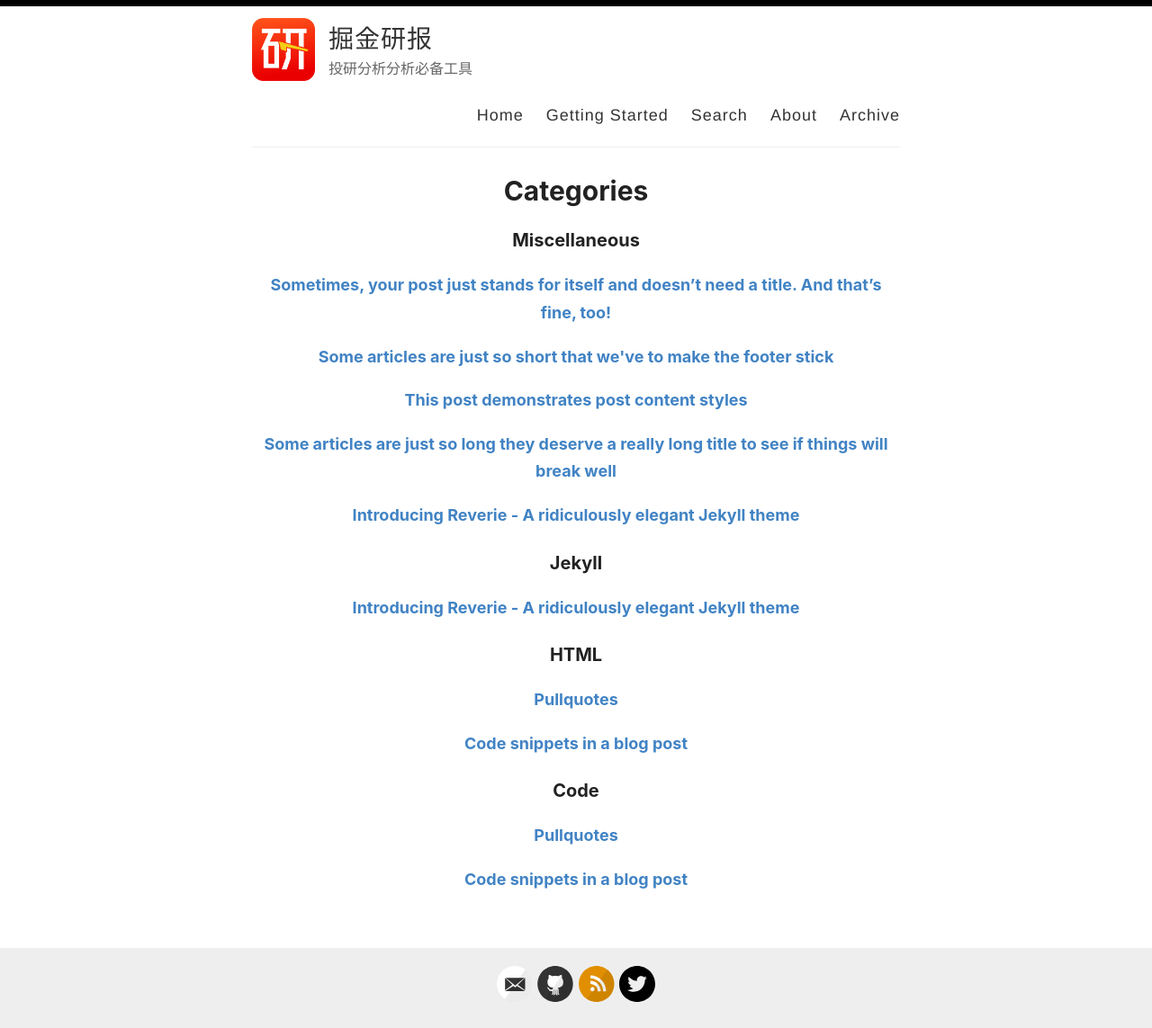
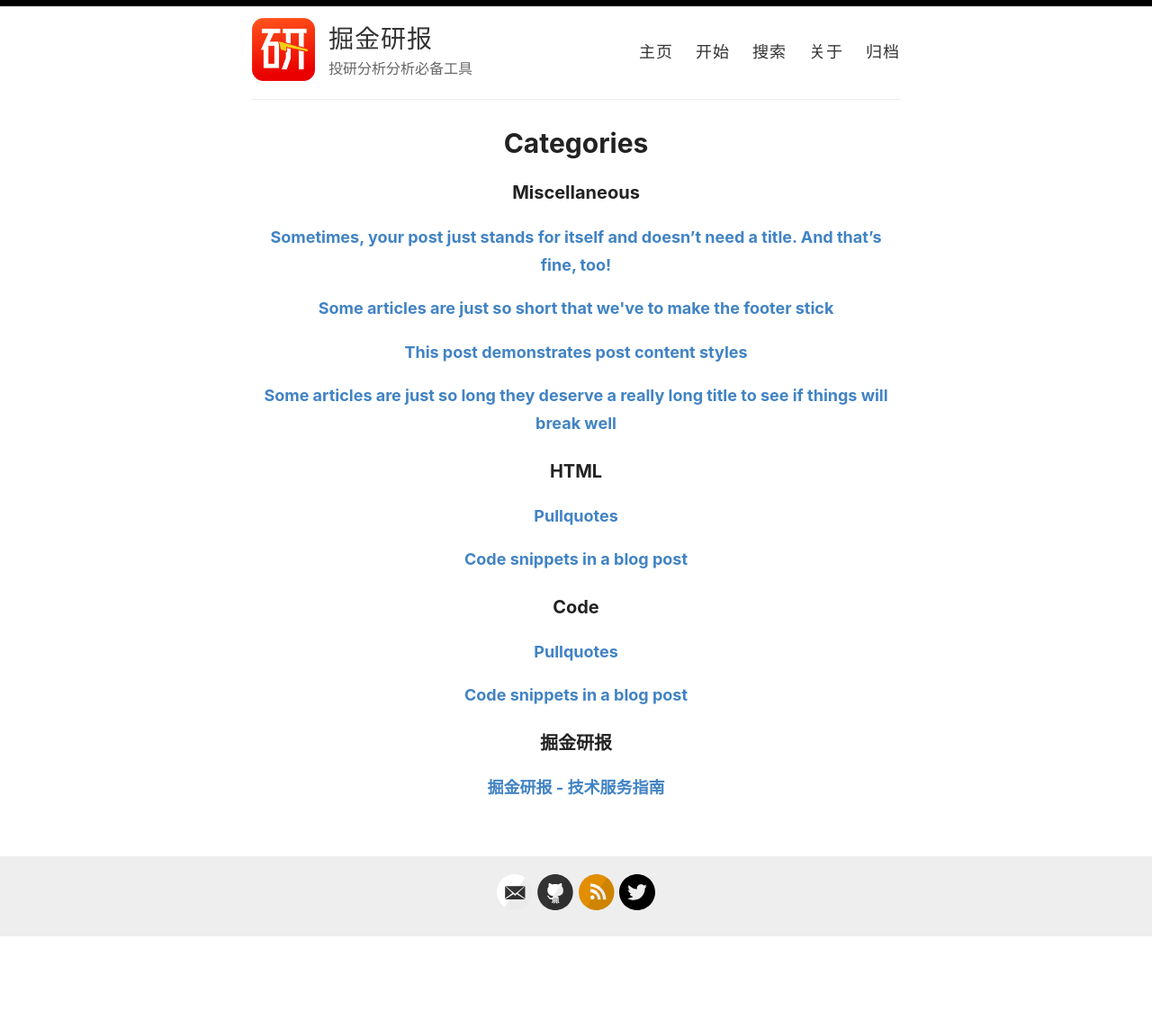
Before and after one commit to gushitong/gushitong.github.io, a Jekyll site: the page built from _pages/categories.md, in a window 1280 px wide. Shown: the whole page at 90% size. Built offline with Jekyll 4.4.1, drawn with Linux system fonts in a browser that asks for light colours; after the commit the page ends 1041 px from its top, so only the background shows below that; some of the changed lines change nothing that is shown.

Commit message:
juejin-guide.md

````diff
--- a/_layouts/default.html
+++ b/_layouts/default.html
@@ -28,11 +28,11 @@
             </div>
 
             <nav>
-              <a href="{{ site.baseurl }}/">Home</a>
-              <a href="{{ site.baseurl }}/getting-started">Getting Started</a>
-              <a href="{{ site.baseurl }}/search">Search</a>
-              <a href="{{ site.baseurl }}/about">About</a>
-              <a href="{{ site.baseurl }}/archive">Archive</a>
+              <a href="{{ site.baseurl }}/">主页</a>
+              <a href="{{ site.baseurl }}/getting-started">开始</a>
+              <a href="{{ site.baseurl }}/search">搜索</a>
+              <a href="{{ site.baseurl }}/about">关于</a>
+              <a href="{{ site.baseurl }}/archive">归档</a>
             </nav>
           </header>
         </div>
--- a/_posts/2019-02-13-introducing-reverie-jekyll-theme.md
+++ /dev/null
@@ -1,85 +0,0 @@
----
-layout: post
-title: Introducing Reverie - A ridiculously elegant Jekyll theme
-categories: [Miscellaneous, Jekyll]
----
-
-[Reverie](https://github.com/amitmerchant1990/reverie) is a [Jekyll](https://jekyllrb.com/)-powered theme which is simple and opinionated. It's actually a fork of [jekyll-now](https://github.com/barryclark/jekyll-now) with some additional features and personal touches which I've implemented to suit my needs for my blog.
-
-This is a plug-and-play Jekyll theme which you can use on GitHub Pages without even setting up a local environment.
-
-![](/images/reverie-demo.png)
-
-## Features overview
-
-- Command-line free fork-first workflow, using GitHub.com to create, customize and post to your blog
-- Fully responsive and mobile optimized base theme
-- Sass/Coffeescript support using Jekyll 2.0
-- Free hosting on your GitHub Pages user site
-- All the SEO goodies comes in-built
-- Markdown blogging
-- Syntax highlighting using Pygments
-    - [Dracula syntax theme](https://draculatheme.com/) included
-- Disqus commenting
-- Google Analytics integration
-- Fuzzy search across blog posts
-- Pagination of posts works out-of-the-box.
-- Categorize posts out-of-the box
-- RSS Feed
-- In-built sitemap
-
-<div style="text-align: center;">
- <script async type="text/javascript" src="//cdn.carbonads.com/carbon.js?serve=CE7D6KJY&placement=wwwamitmerchantcom" id="_carbonads_js"></script>
-</div>
-
-## Using Reverie on GitHub Pages
-
-### Step 1) Fork Reverie to your User Repository
-
-Fork [this repository](https://github.com/amitmerchant1990/reverie), then rename the repository to `yourgithubusername.github.io`.
-
-Alternatively, you can use [Use this template](https://github.com/amitmerchant1990/reverie/generate) button if you want to create a repository with a clean commit history which will use Reverie as a template.
-
-Your Jekyll blog will often be viewable immediately at <https://yourgithubusername.github.io> (if it's not, you can often force it to build by completing step 2)
-
-### Step 2) Customize and view your site
-
-Enter your site name, description, avatar and many other options by editing the `_config.yml` file. You can easily turn on Google Analytics tracking, Disqus commenting and social icons here.
-
-Making a change to `_config.yml` (or any file in your repository) will force GitHub Pages to rebuild your site with jekyll. Your rebuilt site will be viewable a few seconds later at <https://yourgithubusername.github.io> - if not, give it ten minutes as GitHub suggests and it'll appear soon.
-
-### Step 3) Publish your first blog post
-
-Create a new file called `/_posts/2019-2-13-Hello-World.md` to publish your first blog post. That's all you need to do to publish your first blog post! This [Markdown Cheatsheet](https://github.com/adam-p/markdown-here/wiki/Markdown-Cheatsheet) might come in handy while writing the posts.
-
-> You can add additional posts in the browser on GitHub.com too! Just hit the <kbd>Create new file</kbd> button in `/_posts/` to create new content. Just make sure to include the [front-matter](http://jekyllrb.com/docs/frontmatter/) block at the top of each new blog post and make sure the post's filename is in this format: year-month-day-title.md
-
-## Using Categories in Reverie
-
-You can categorize your content based on `categories` in Reverie. For this, you just need to add `categories` in front matter like below:
-
-For adding single category:
-
-```md
-categories: JavaScript
-```
-
-For adding multiple categories:
-
-```md
-categories: [PHP, Laravel]
-```
-
-The contegorized content can be shown over this URL: <https://yourgithubusername.github.io/categories/>
-
-## RSS
-
-The generated [RSS feed](https://en.wikipedia.org/wiki/RSS) of your blog can be found at <https://yourgithubusername.github.io/feed>. You can see the example RSS feed over [here](https://www.amitmerchant.com/reverie/feed).
-
-## Sitemap
-
-The generated sitemap of your blog can be found at <https://yourgithubusername.github.io/sitemap>. You can see the example sitemap feed over [here](https://www.amitmerchant.com/reverie/sitemap).
-
-## License
-
-MIT
--- /dev/null
+++ b/_posts/2022-09-18-juejin-guide.md
@@ -0,0 +1,44 @@
+---
+layout: post
+title: 掘金研报 - 技术服务指南
+categories: [掘金研报]
+---
+
+
+作为一名非科班 (金融会计专业) 出身的业余投资者，在投资入门 (入坑) 的过程中，经常苦于寻找各种靠谱的：公司研报、行业报告、财务报表、机构调研信息 ..... 等资料。
+
+于是，在业余时间里，发挥了自己的搬砖能力，写了一款 iOS 研报 App (支持 iPad)：
+
+[掘金研报 - 投研分析必备工具](https://apps.apple.com/om/app/%E6%AC%A7%E6%8B%89%E7%A0%94%E6%8A%A5-%E4%B8%87%E5%8D%83%E7%A0%94%E6%8A%A5%E5%8A%A9%E5%8A%9B%E6%8A%95%E7%A0%94/id1603270809)
+
+![](/images/juejin-banner.png)
+
+## 研报搜索
+
+- 覆盖 A 股 127 国证行业、港股 138 港股行业，沪深 5000+ 上市公司、港股 2600+ 上市公司。
+- 千万级研究报告数据库，搭载智能金融搜索引擎，助力投资者高效搜索投研数据。
+
+![](/images/juejin-screenshot-report.jpg)
+
+
+## 研报阅读
+
+- 支持 PDF、DOC 等格式文档的在线阅读，提供便捷的阅读体验。
+- 不仅支持收藏功能，还可以一键分享到微信、邮件 ... 等
+
+![](/images/juejin-screenshot-download.jpg)
+
+## 热门资讯
+
+- 投资体系、交易策略、估值方法、市场观察，整合全球视野，助力关键决策
+
+![](/images/juejin-screenshot-news.jpg)
+
+- 对阅读研报有需求的小伙伴可以关注一下 …
+
+*顺便夸一下苹果的 swift 语言，对于没写过移动端的后端工程师，体验真的是很友好!*
+
+## 联系方式
+
+- 反馈邮箱：gushitong@gmail.com
+- 官方微信：sugelami
````
Also changed, not shown: .github/FUNDING.yml, images/juejin-banner.png (added), images/juejin-screenshot-download.jpg (added), images/juejin-screenshot-news.jpg (added), images/juejin-screenshot-report.jpg (added).
